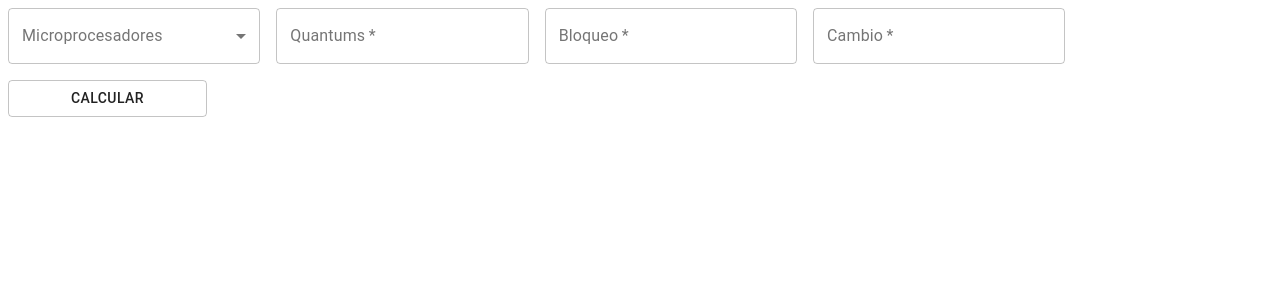
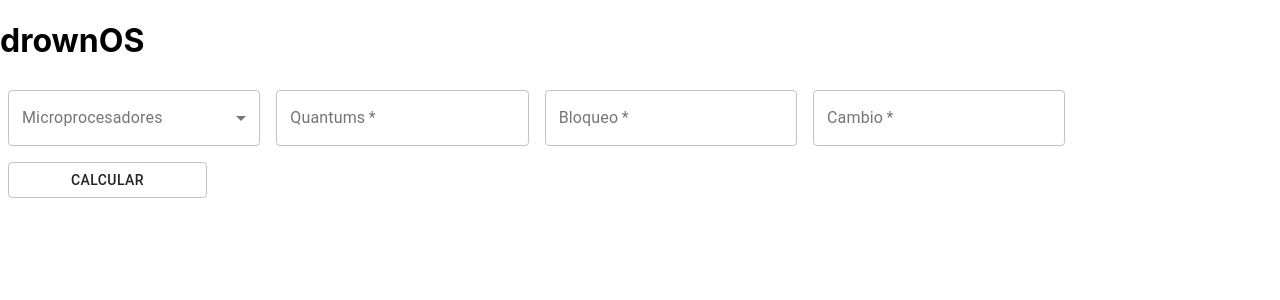
Before and after one commit to AlexHelo/osDispatcher, a React (Create React App) app in the folder eventdispatcher/: page / in a window 1280 px wide. Shown: the top 300 px of the page. Built offline with nearby package versions, Linux system fonts and the light colour scheme; the HTML template or start-up script is replaced by a standard one.

Commit message:
added team name

```diff
--- a/eventdispatcher/src/App.js
+++ b/eventdispatcher/src/App.js
@@ -263,6 +263,7 @@ export default function BasicTextFields() {
   return (
 
     <div>
+      <h1>drownOS</h1>
       <form className={classes.root} noValidate autoComplete="off">
 
         <FormControl variant="outlined" className={classes.formControl}>
```
